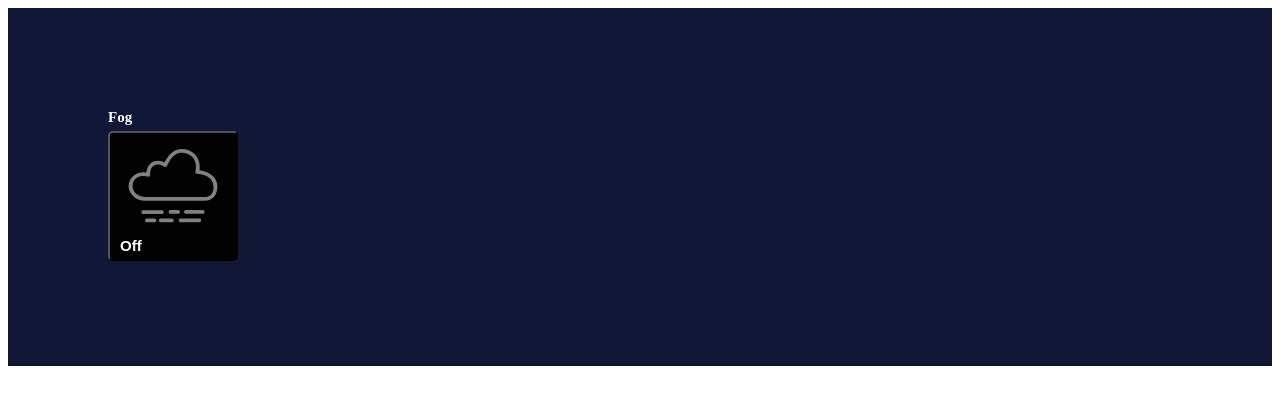
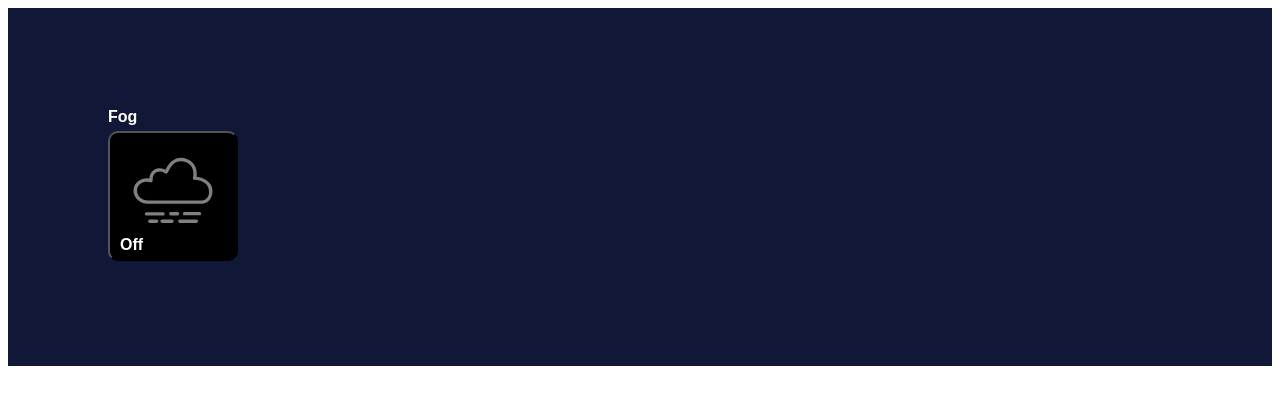
Before and after one commit to Marcin-Malek/button-example-react, a React (Create React App) app: page / in a window 1280 px wide. Shown: the top 404 px of the page. Built offline with nearby package versions, Linux system fonts and the light colour scheme.

Commit message:
styles update

```diff
--- a/src/IntensitySwitch/styled.js
+++ b/src/IntensitySwitch/styled.js
@@ -1,7 +1,8 @@
 import styled from "styled-components";
 
 export const Label = styled.span`
-    font-size: 15px;
+    font-family: sans-serif;
+    font-size: 16px;
     font-weight: 600;
     color: white;
 `;
@@ -15,7 +16,7 @@ export const Button = styled.button`
     margin: 5px 0;
     flex-direction: column;
     background-color: black;
-    border-radius: 5px;
+    border-radius: 10px;
     color: ${({ active }) => active ? "white" : "gray"};
     border: ${({ active }) => active && "2px solid"};
     align-items: flex-start;
@@ -24,8 +25,8 @@ export const Button = styled.button`
 
     & svg {
         align-self: center;
-        width: 90px;
-        height: 90px;
+        width: 80px;
+        height: 80px;
     }
 
     & path {
```
